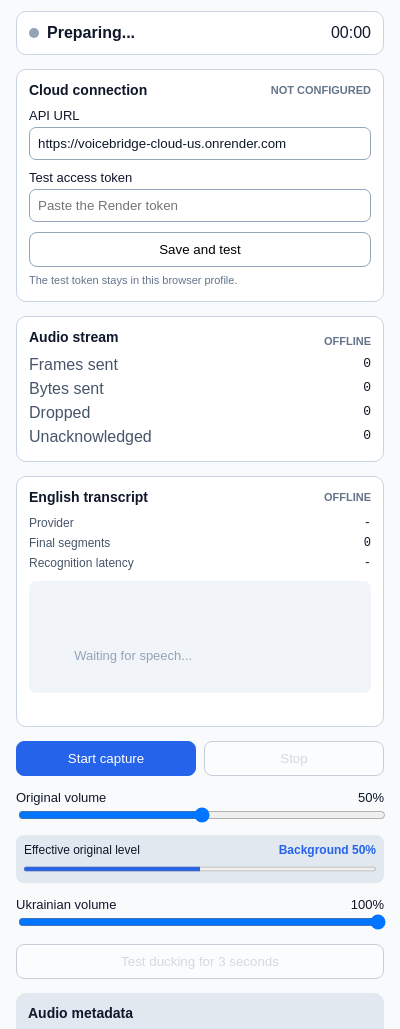
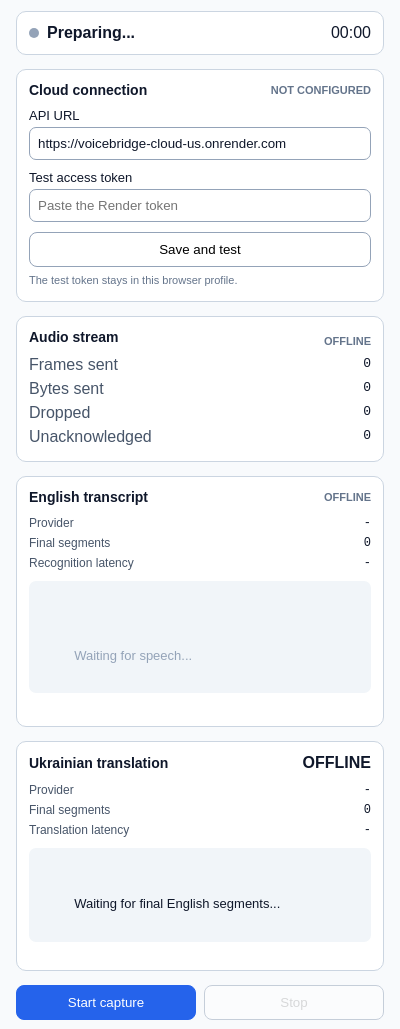
Before and after one commit to kolemasakar/VoiceBridge, a browser extension: page src/browser_extension/popup.html in a window 400 px wide. Shown: the part 67-1096 px from the top of the page. Drawn offline with Linux system fonts and the light colour scheme.

Commit message:
Add Ukrainian translation panel to extension popup

```diff
--- a/src/browser_extension/popup.html
+++ b/src/browser_extension/popup.html
@@ -82,6 +82,23 @@
         <p id="stt-error" role="alert"></p>
       </section>
 
+      <section class="transcript-card translation-card">
+        <div class="section-title">
+          <h2>Ukrainian translation</h2>
+          <strong id="translation-status">OFFLINE</strong>
+        </div>
+        <dl class="transcript-meta">
+          <div><dt>Provider</dt><dd id="translation-provider">-</dd></div>
+          <div><dt>Final segments</dt><dd id="translation-count">0</dd></div>
+          <div><dt>Translation latency</dt><dd id="translation-latency">-</dd></div>
+        </dl>
+        <div id="translation-text" class="transcript-text" aria-live="polite">
+          <span id="translation-final"></span>
+          <span id="translation-empty">Waiting for final English segments...</span>
+        </div>
+        <p id="translation-error" role="alert"></p>
+      </section>
+
       <section class="controls">
         <button id="start" class="primary">Start capture</button>
         <button id="stop" disabled>Stop</button>
```
